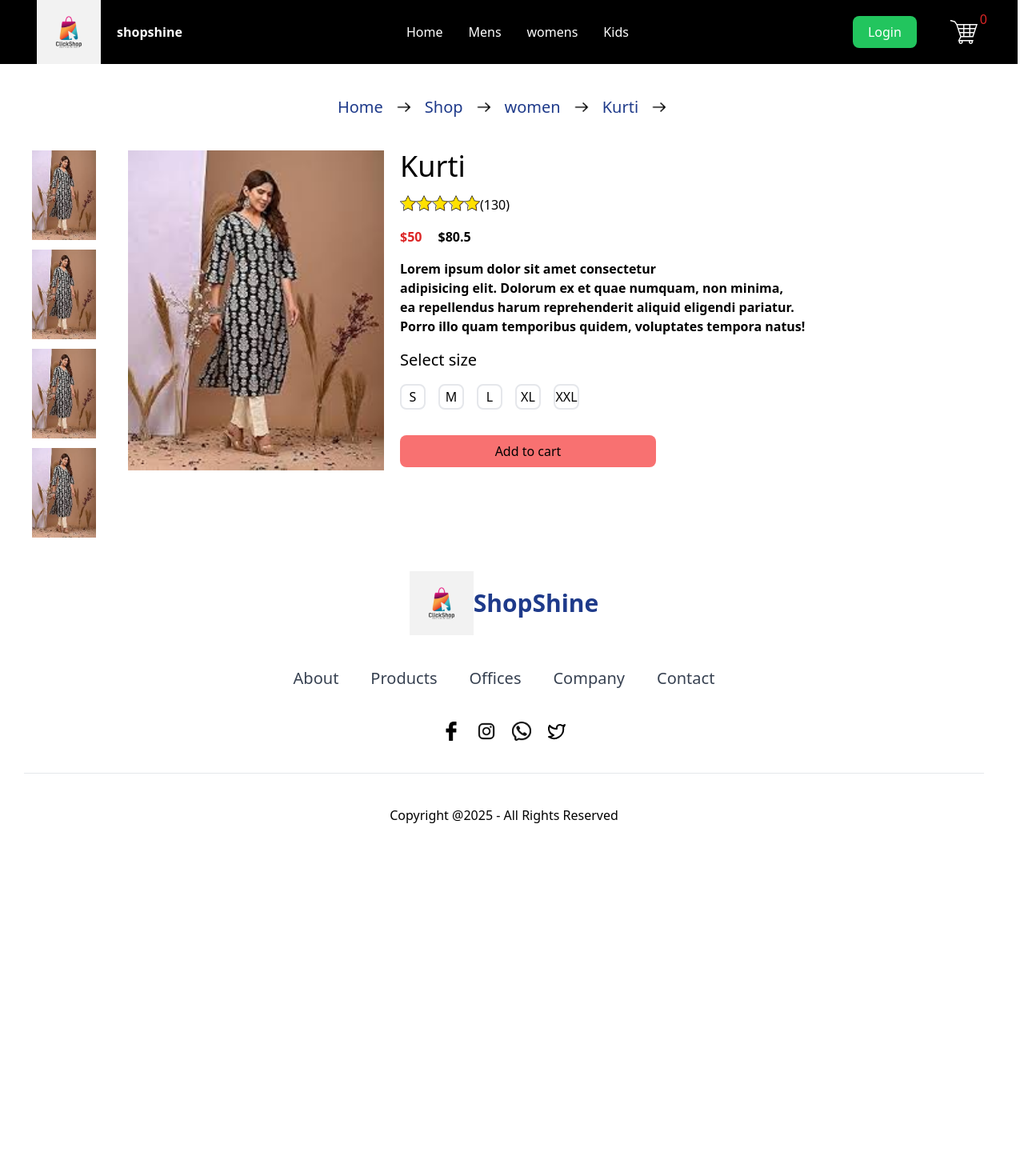
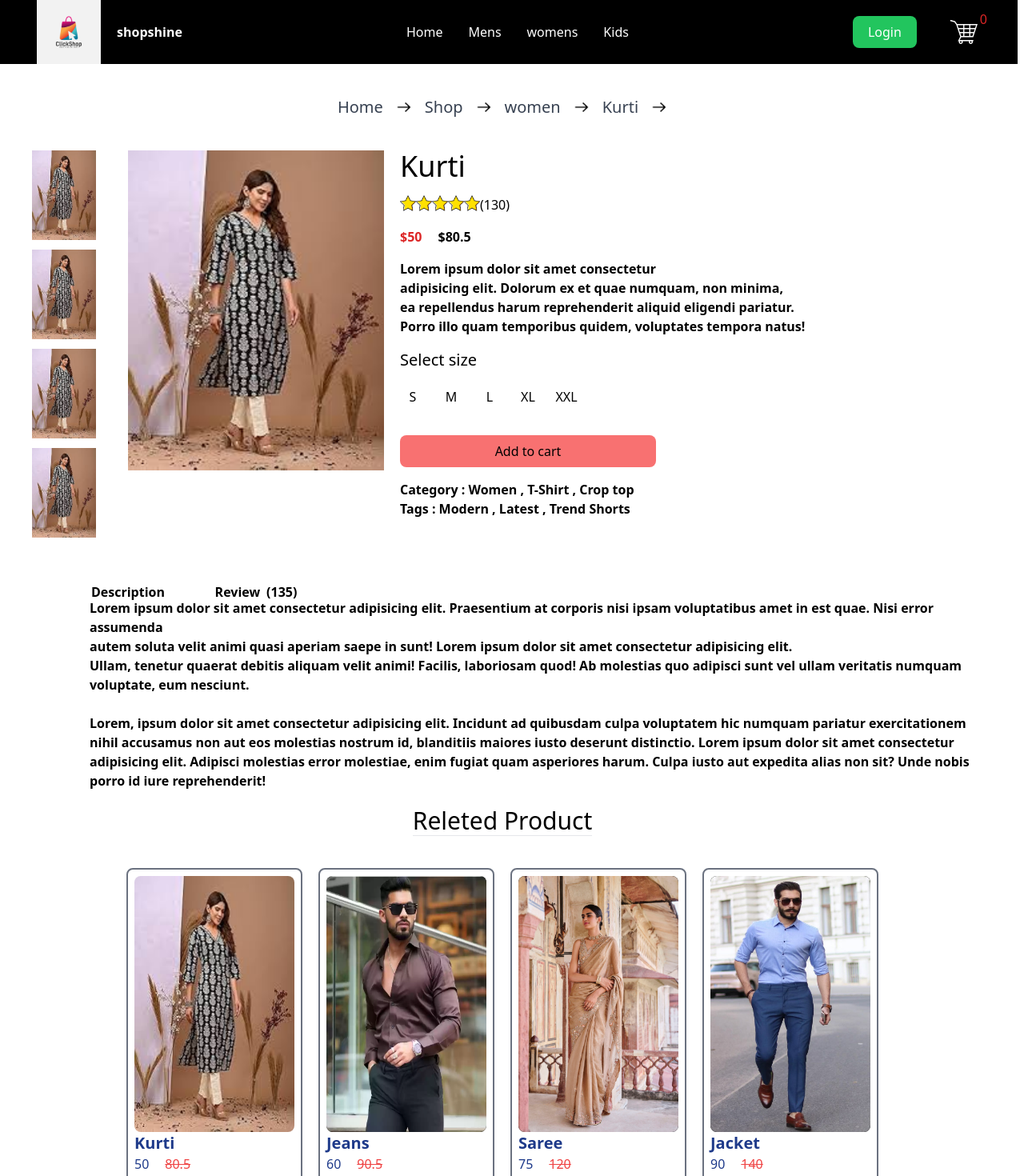
Before and after one commit to Naveen8218-naviii/E-commerce, a React (Vite) app: page /product/1 in a window 1280 px wide. Shown: the top 1470 px of the page at 80% size. Before the commit the page ends 1072 px from the top, so only its background shows below. Built offline with nearby package versions, Linux system fonts and the light colour scheme.

Commit message:
my first changes

```diff
--- a/src/assets/dataproduct.js
+++ b/src/assets/dataproduct.js
@@ -1,25 +1,21 @@
-// @ts-ignore
-import p1_img from '../assets/p1.jfif'
-// @ts-ignore
-import p2_img from '../assets/p2.jfif'
-// @ts-ignore
-import p3_img from '../assets/p3.avif'
-// @ts-ignore
-import p4_img from '../assets/p4.jfif'
+import p1_img from '../assets/women1.jfif'
+import p2_img from '../assets/men1.webp'
+import p3_img from '../assets/women2.jpg'
+import p4_img from '../assets/men2.jpg'
 
 let data_product= [
      {
             id: 1,
             name: "Kurti",
             category: "women",
-            img: p1_img,
+            image: p1_img,
             new_price: 50.0,
             old_price: 80.5
         },
 
-        { id: 2, name: "Jeans", category: "men", img:p2_img, new_price: 60.0, old_price: 90.5 },
-        { id: 3, name: "Saree", category: "women", img:p3_img, new_price: 75.0, old_price: 120.0 },
-        { id: 4, name: "Jacket", category: "men", img: p4_img, new_price: 90.0, old_price: 140.0 }
+        { id: 2, name: "Jeans", category: "men", image:p2_img, new_price: 60.0, old_price: 90.5 },
+        { id: 3, name: "Saree", category: "women", image:p3_img, new_price: 75.0, old_price: 120.0 },
+        { id: 4, name: "Jacket", category: "men", image: p4_img, new_price: 90.0, old_price: 140.0 }
 ]
 
 export default data_product;
--- a/src/component/Pages/product.jsx
+++ b/src/component/Pages/product.jsx
@@ -3,6 +3,9 @@ import {useParams} from 'react-router-dom'
 import {Shopcontext} from '../shopcontext'
 import Crum from '../crums/crums'
 import ProductDisplay from '../productDisplay/productDisplay'
+import Discription from '../discription/discription'
+import Releted_product from '../releted_items/releted_product'
+
 const Product = () => {
 const {all_product}=useContext(Shopcontext)
 const {productId}=useParams();
@@ -14,6 +17,8 @@ return(
   <div>
 <Crum product={product}  />
 <ProductDisplay product={product}/>
+<Discription/>
+<Releted_product/>
   </div>
 )
 
--- a/src/component/crums/crums.jsx
+++ b/src/component/crums/crums.jsx
@@ -3,7 +3,7 @@ import arrow_icon from '../../assets/arrow_icon.png'
 const Crums = (props) => {
     const {product} =props;
   return (
-    <div className='flex w-314  p-10 justify-center items-center gap-4 text-xl' >
+    <div className='flex w-314  p-10 justify-center items-center gap-4 text-xl text-gray-700' >
       Home <img src={arrow_icon}className='h-5 w-5'/>
       Shop<img src={arrow_icon}className='h-5 w-5'/>
       {product.category}<img src={arrow_icon}className='h-5 w-5'/>
--- /dev/null
+++ b/src/component/discription/discription.jsx
@@ -0,0 +1,40 @@
+import React from 'react'
+
+const Discription = () => {
+  return (
+    <>
+    <div className='mt-10  first: w-290 flex flex-col justify-end ml-20 text-black font-semibold'>
+      <div className='flex  '>
+        <p className='border-1 w-40 h-14 flex justify-center items-center'>Description</p>
+        <div className='flex  gap-2 border-1 w-40 flex justify-center items-center'>
+            <p >Review </p>
+        <p>(135)</p>
+
+        </div>
+
+
+      </div>
+      <div className='border-1 w-295 h-50 flex justify-center items-center p-8'>
+        Lorem ipsum dolor sit amet consectetur adipisicing elit.
+         Praesentium at corporis nisi ipsam voluptatibus amet in est quae.
+          Nisi error assumenda <br /> autem soluta velit animi quasi aperiam saepe in sunt!
+Lorem ipsum dolor sit amet consectetur adipisicing elit. <br /> Ullam, tenetur quaerat
+debitis aliquam velit animi! Facilis, laboriosam quod! Ab molestias quo
+ adipisci sunt vel ullam veritatis numquam voluptate, eum nesciunt. <br />
+<br />
+ Lorem, ipsum dolor sit amet consectetur adipisicing elit. Incidunt ad quibusdam
+  culpa voluptatem hic numquam pariatur exercitationem nihil accusamus non aut
+ eos molestias nostrum id, blanditiis maiores iusto deserunt distinctio.
+ Lorem ipsum dolor sit amet consectetur adipisicing elit.
+  Adipisci molestias error molestiae, enim fugiat quam asperiores harum.
+  Culpa iusto aut expedita alias non sit? Unde nobis porro id iure reprehenderit!
+      </div>
+    </div>
+
+
+
+   </>
+  )
+}
+
+export default Discription
--- a/src/component/item.jsx
+++ b/src/component/item.jsx
@@ -3,7 +3,7 @@ import {Link} from 'react-router-dom'
 
 const Item = (props) => {
   return (
-    <div className='flex flex-col  border-4 border-white p-2 rounded-lg hover:scale-110 duration-100 bg-white'>
+    <div className='flex flex-col  border-2 border-gray-500 p-2 rounded-lg hover:scale-110 duration-100 bg-white '>
     <Link to={`/product/${props.id}`}>  <img src={props.image} alt='imge no' className=' w-50 h-80 bg-black rounded-lg'/></Link>
     <p className='font-bold text-xl'>{props.name}</p>
     <p>{props.category}</p>
--- a/src/component/productDisplay/productDisplay.jsx
+++ b/src/component/productDisplay/productDisplay.jsx
@@ -4,7 +4,7 @@ import star_icon from '../../assets/star_icon.png'
 const ProductDisplay = (props) => {
     const {product}=props;
   return (
-    <div className='w-314 h-auto flex gap-5 text-black ml-10'>
+    <div className='w-303  h-auto flex gap-5 text-black ml-10'>
       <div className='flex gap-10'>
         <div className='flex flex-col gap-3'>
             <img src={product.image} className='w-20 h-28'/>
@@ -41,17 +41,23 @@ const ProductDisplay = (props) => {
 
      <div className='flex flex-col gap-4'>
         <p className='text-xl'>Select size</p>
-       <div className='flex gap-4'> <button className='w-8 h-8 border-2 hover:bg-gray-300 rounded-lg'>S</button>
-        <button className='w-8 h-8 border-2 hover:bg-gray-300 rounded-lg '>M</button>
-        <button className='w-8 h-8 border-2 hover:bg-gray-300 rounded-lg'>L</button>
-        <button className='w-8 h-8 border-2 hover:bg-gray-300 rounded-lg'>XL</button>
-        <button className='w-8 h-8 border-2 hover:bg-gray-300 rounded-lg'>XXL</button>
+       <div className='flex gap-4'> <button className='w-8 h-8 border-1 hover:bg-gray-300 rounded-lg'>S</button>
+        <button className='w-8 h-8 border-1 hover:bg-gray-300 rounded-lg '>M</button>
+        <button className='w-8 h-8 border-1 hover:bg-gray-300 rounded-lg'>L</button>
+        <button className='w-8 h-8 border-1 hover:bg-gray-300 rounded-lg'>XL</button>
+        <button className='w-8 h-8 border-1 hover:bg-gray-300 rounded-lg'>XXL</button>
 
         </div>
      </div>
 
      <button className='h-10 w-80 bg-red-400 rounded-lg mt-4 hover:bg-red-700'>Add to cart</button>
+
+      <div className='font-semibold'>
+       <p> Category : Women , T-Shirt , Crop top</p>
+       <p>Tags : Modern , Latest , Trend Shorts</p>
       </div>
+      </div>
+
     </div>
   )
 }
--- /dev/null
+++ b/src/component/releted_items/releted_product.jsx
@@ -0,0 +1,21 @@
+import React from 'react'
+import data_product from '../../assets/dataproduct'
+import Item from '../../component/item'
+
+const Releted_product = () => {
+  return (
+
+    <div className='w-314 flex flex-col items-center mt-10 gap-10 pb-5'>
+
+<h1 className='text-3xl text-black '>Releted Product <hr className=''/> </h1>
+
+    <div className='w-300 flex flex-wrap h-100  gap-5 justify-center '>
+      {data_product.map((item,i)=>{
+        return <Item key={i} id={item.id} name={item.name} catogry={item.category} image={item.image} new_price={item.new_price} old_price={item.old_price}/>
+      })}
+    </div>
+    </div>
+  )
+}
+
+export default Releted_product
--- a/src/newcollections/newcollection.jsx
+++ b/src/newcollections/newcollection.jsx
@@ -10,7 +10,7 @@ const Newcollection = () => {
 
       <div className='flex flex-wrap w-200 justify-center  gap-8  text-black text-lg'>
 {new_collections.map((item,i)=>{
-return ( <Item key={i} id={item.id}  name={item.name} image={item.image} new_price={item.new_price} old_price={item.old_price}/>)
+return  <Item key={i} id={item.id}  name={item.name} image={item.image} new_price={item.new_price} old_price={item.old_price}/>
 })}
       </div>
     </div>
--- a/src/popular.jsx
+++ b/src/popular.jsx
@@ -11,7 +11,7 @@ const Popular = () => {
       <div className=' flex gap-20 justify-center h-100 text-black'>
 
       {data_product.map((item,i)=>{
-return <Item key={i} id={item.id} name={item.name} catogry={item.category} image={item.img} new_price={item.new_price} old_price={item.old_price}/>
+return <Item key={i} id={item.id} name={item.name} catogry={item.category} image={item.image} new_price={item.new_price} old_price={item.old_price}/>
 
 
       })}
```
Also changed, not shown: src/assets/allproduct.js (+12 -25 lines), src/assets/newcollections.js (+8 -8 lines).
